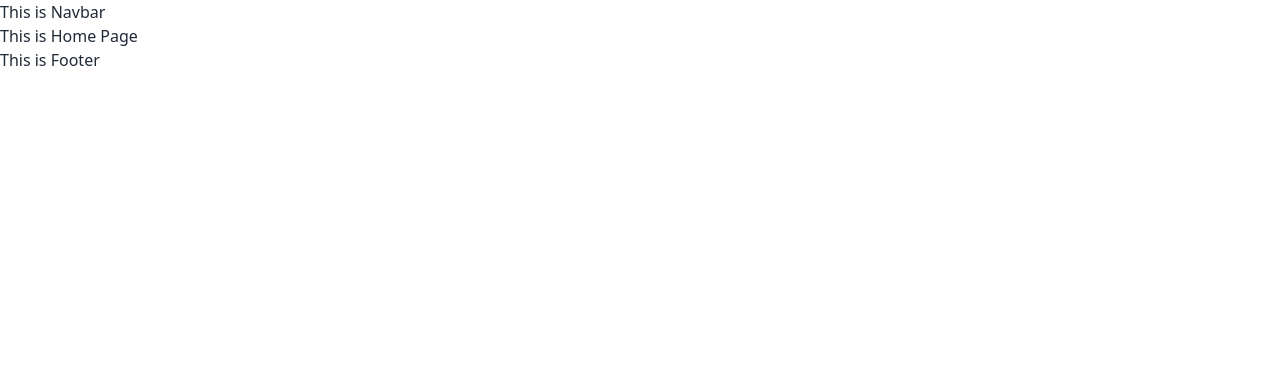
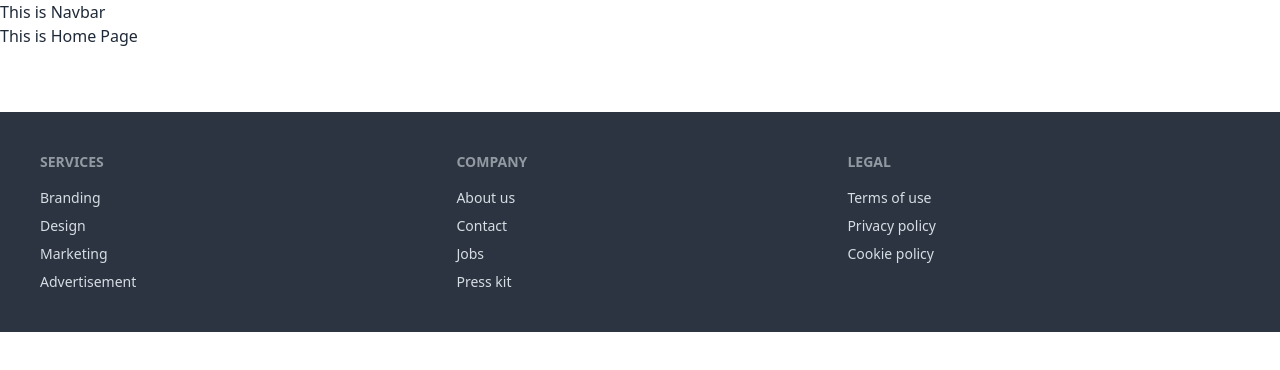
Before and after one commit to tonmoy3673/coffee-client, a React (Vite) app: page / in a window 1280 px wide. Shown: the top 370 px of the page. Built offline with nearby package versions, Linux system fonts and the light colour scheme.

Commit message:
:tada: create footer page

```diff
--- a/src/Components/Shared/Footer.jsx
+++ b/src/Components/Shared/Footer.jsx
@@ -1,9 +1,30 @@
-const Footer =()=>{
-    return (
-        <div>
-            <h2>This is Footer</h2>
-        </div>
-    )
+const Footer = () => {
+  return (
+    <div className="pt-6 md:pt-10 lg:pt-16">
+      <footer className="footer !text-center bg-neutral text-neutral-content p-10">
+        <nav>
+          <h6 className="footer-title">Services</h6>
+          <a className="link link-hover">Branding</a>
+          <a className="link link-hover">Design</a>
+          <a className="link link-hover">Marketing</a>
+          <a className="link link-hover">Advertisement</a>
+        </nav>
+        <nav>
+          <h6 className="footer-title">Company</h6>
+          <a className="link link-hover">About us</a>
+          <a className="link link-hover">Contact</a>
+          <a className="link link-hover">Jobs</a>
+          <a className="link link-hover">Press kit</a>
+        </nav>
+        <nav>
+          <h6 className="footer-title">Legal</h6>
+          <a className="link link-hover">Terms of use</a>
+          <a className="link link-hover">Privacy policy</a>
+          <a className="link link-hover">Cookie policy</a>
+        </nav>
+      </footer>
+    </div>
+  );
 };
 
-export default  Footer;
+export default Footer;
```
